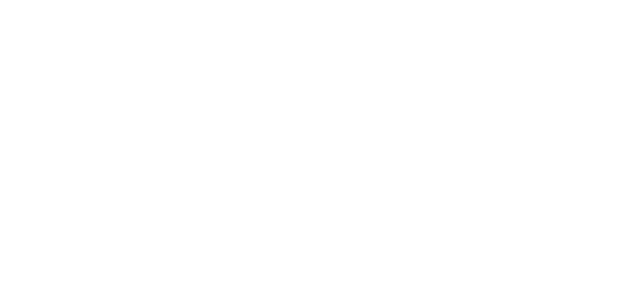
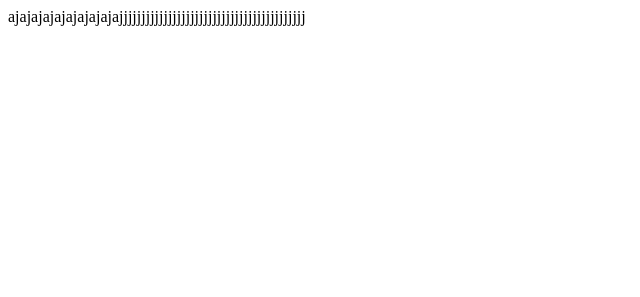
Before and after one commit to caramalho04/projeto_pw, a plain HTML site: page source/login.html in a window 1280 px wide. Shown: the top 297 px of the page, without its empty margins (0-640 px from the left). Drawn offline with Linux system fonts and the light colour scheme.

Commit message:
Update login.html

```diff
--- a/source/login.html
+++ b/source/login.html
@@ -17,3 +17,4 @@
       </div>
 </body>
 </html>
+ajajajajajajajajajajjjjjjjjjjjjjjjjjjjjjjjjjjjjjjjjjjjjjjjjjj
```
